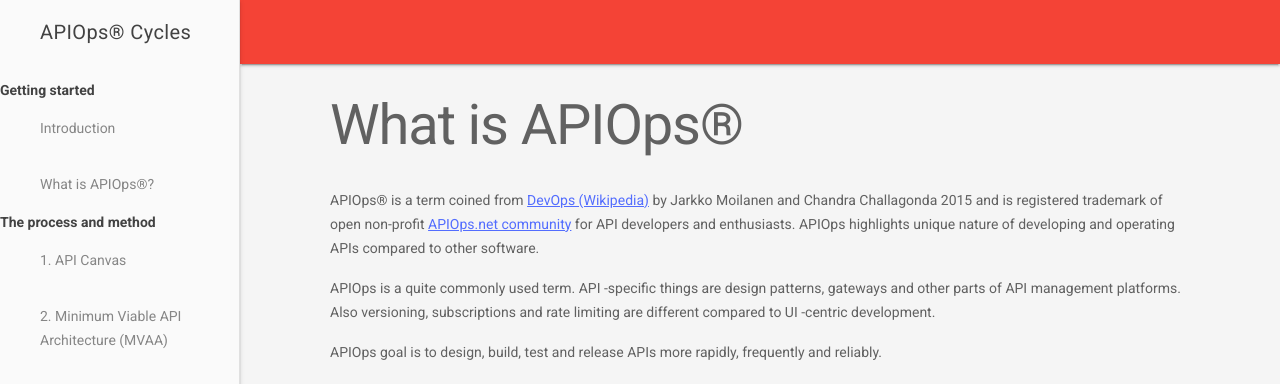
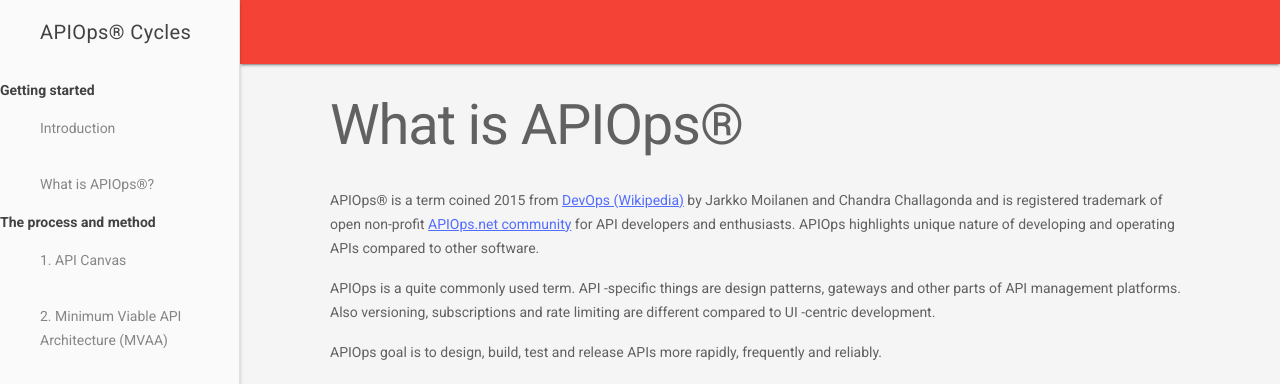
Before and after one commit to mniinio/APIOps-cycles, a Jekyll site: the page built from WhatIsAPIOps.md, in a window 1280 px wide. Shown: the top 384 px of the page. Built offline with Jekyll 4.4.1, drawn with Linux system fonts in a browser that asks for light colours; our own code applies the rules of GitHub Pages for plain Markdown files.

```diff
--- a/WhatIsAPIOps.md
+++ b/WhatIsAPIOps.md
@@ -4,7 +4,7 @@ title: What is APIOps&reg;
 permalink: /whatisapiops/
 ---
 
-APIOps&reg; is a term coined from [DevOps (Wikipedia)](https://en.wikipedia.org/wiki/DevOps) by Jarkko Moilanen and Chandra Challagonda 2015 and is registered trademark of open non-profit [APIOps.net community](http://apiops.net) for API developers and enthusiasts. APIOps highlights unique nature of developing and operating APIs compared to other software.
+APIOps&reg; is a term coined 2015 from [DevOps (Wikipedia)](https://en.wikipedia.org/wiki/DevOps) by Jarkko Moilanen and Chandra Challagonda and is registered trademark of open non-profit [APIOps.net community](http://apiops.net) for API developers and enthusiasts. APIOps highlights unique nature of developing and operating APIs compared to other software.
 
 APIOps is a quite commonly used term. API -specific things are design patterns, gateways and other parts of API management platforms. Also versioning, subscriptions and rate limiting are different compared to UI -centric development.
 
```
